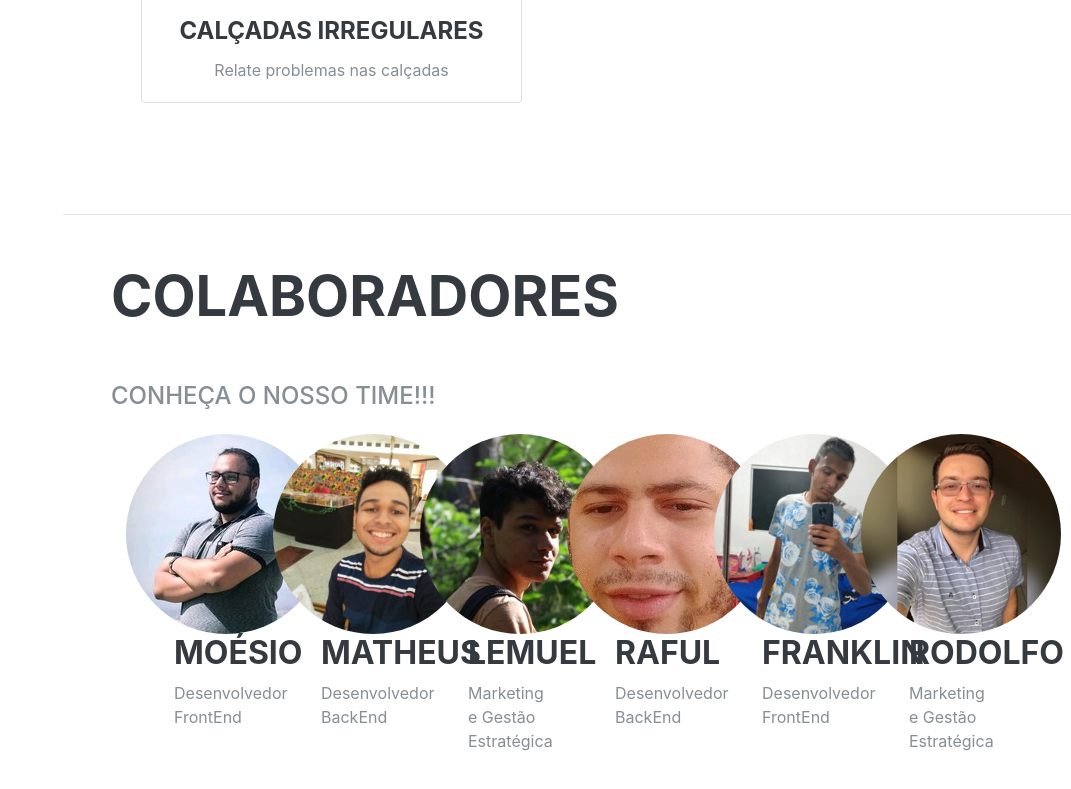
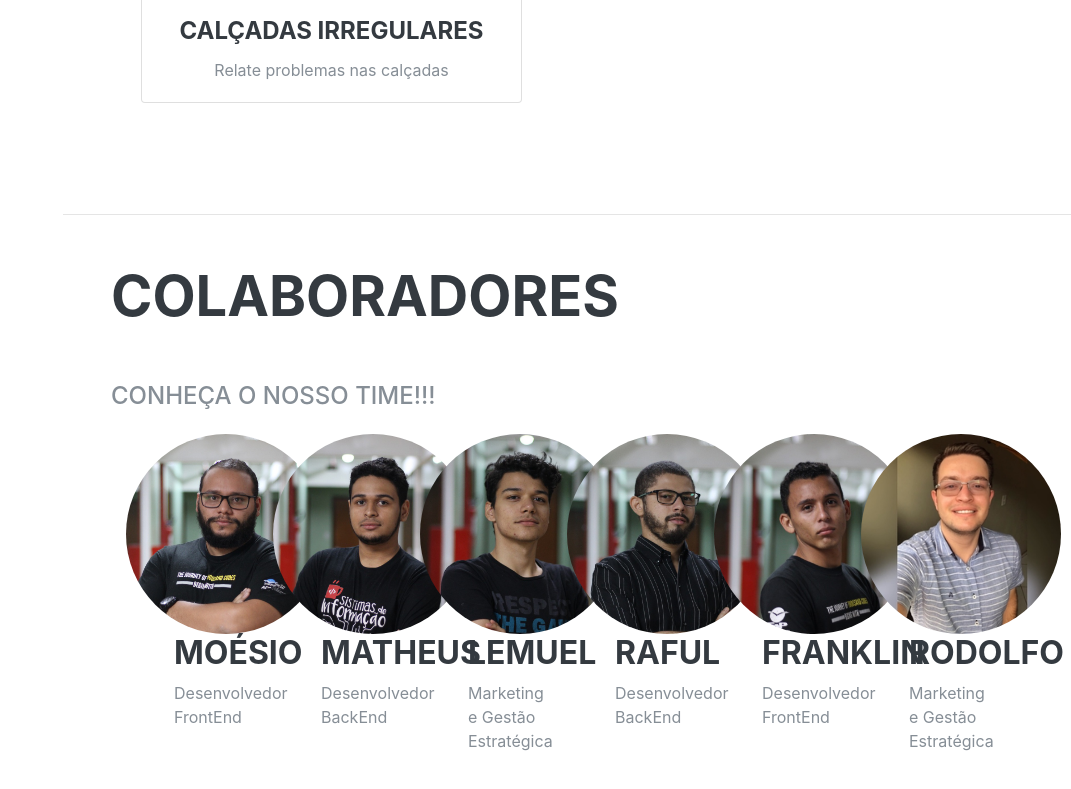
Before and after one commit to BurakiApp/buraki.github.io, a plain HTML site: page index.html in a window 1280 px wide. Shown: the part 2805-3594 px from the top of the page, without its empty margins (209-1280 px from the left). Drawn offline with Linux system fonts and the light colour scheme; a web font is replaced by a local one.

Commit message:
atualizações feitas nas fotos

```diff
--- a/index.html
+++ b/index.html
@@ -235,7 +235,7 @@
 
         <div class="col-md-2 col-lg-2">
           <a href="https://www.linkedin.com/in/mo%C3%A9sio-marcelino-2348a5152/" target="_blank">
-          <img class="rounded-circle" src="img/moesio.jpg" alt="Generic placeholder image" >
+          <img class="rounded-circle" src="img/moesio.jpeg" style="height:200px; width:200px" alt="Generic placeholder image" >
           </a>
           <div class="justify-content-center ml-5">
           <h3 >Moésio</h3>
@@ -244,7 +244,7 @@
         </div><!-- /.col-lg-4 -->
         <div class="col-md-2">
           <a href="https://www.linkedin.com/in/matheus-maximiano-de-melo-vieira-2a04a818a/" target="_blank">
-          <img class="rounded-circle" src="img/matheus.jpg" alt="Generic placeholder image">
+          <img class="rounded-circle" src="img/matheus.jpeg" style="height:200px; width:200px" alt="Generic placeholder image">
           </a>
           <div class="justify-content-center ml-5">
           <h3>Matheus</h3>
@@ -253,7 +253,7 @@
         </div><!-- /.col-lg-4 -->
         <div class="col-md-2 ">
             <a href="https://www.linkedin.com/in/lemuelmonteiro/" target="_blank">
-          <img class="rounded-circle" src="img/lemuel.jpg" alt="Generic placeholder image">
+          <img class="rounded-circle" src="img/lemuel.jpeg" style="height:200px; width:200px" alt="Generic placeholder image">
           </a>
           <div class="justify-content-center ml-5">
           <h3>Lemuel</h3>
@@ -263,7 +263,7 @@
 
         <div class="col-md-2">
             <a href="https://www.linkedin.com/in/roberto-raful/" target="_blank">
-          <img class="rounded-circle" src="img/raful.jpg" alt="Generic placeholder image">
+          <img class="rounded-circle" src="img/raful.jpeg" style="height:200px; width:200px" alt="Generic placeholder image">
               </a>
           <div class="justify-content-center ml-5">
           <h3>Raful</h3>
@@ -274,7 +274,7 @@
 
         <div class="col-md-2">
             <a href="https://www.linkedin.com/in/franklin-rodrigo/" target="_blank">
-          <img class="rounded-circle" src="img/franklin.jpg" alt="Generic placeholder image">
+          <img class="rounded-circle " src="img/franklin.jpeg" style="height:200px; width:200px;" alt="Generic placeholder image">
           </a>
           <div class="justify-content-center ml-5">
           <h3>Franklin</h3>
```
Also changed, not shown: img/franklin.jpeg (added), img/franklin.jpg (deleted), img/lemuel.jpeg (added), img/lemuel.jpg (deleted), img/matheus.jpeg (added), img/matheus.jpg (deleted), img/moesio.jpeg (added), img/moesio.jpg (deleted), img/raful.jpeg (added), img/raful.jpg (deleted).
